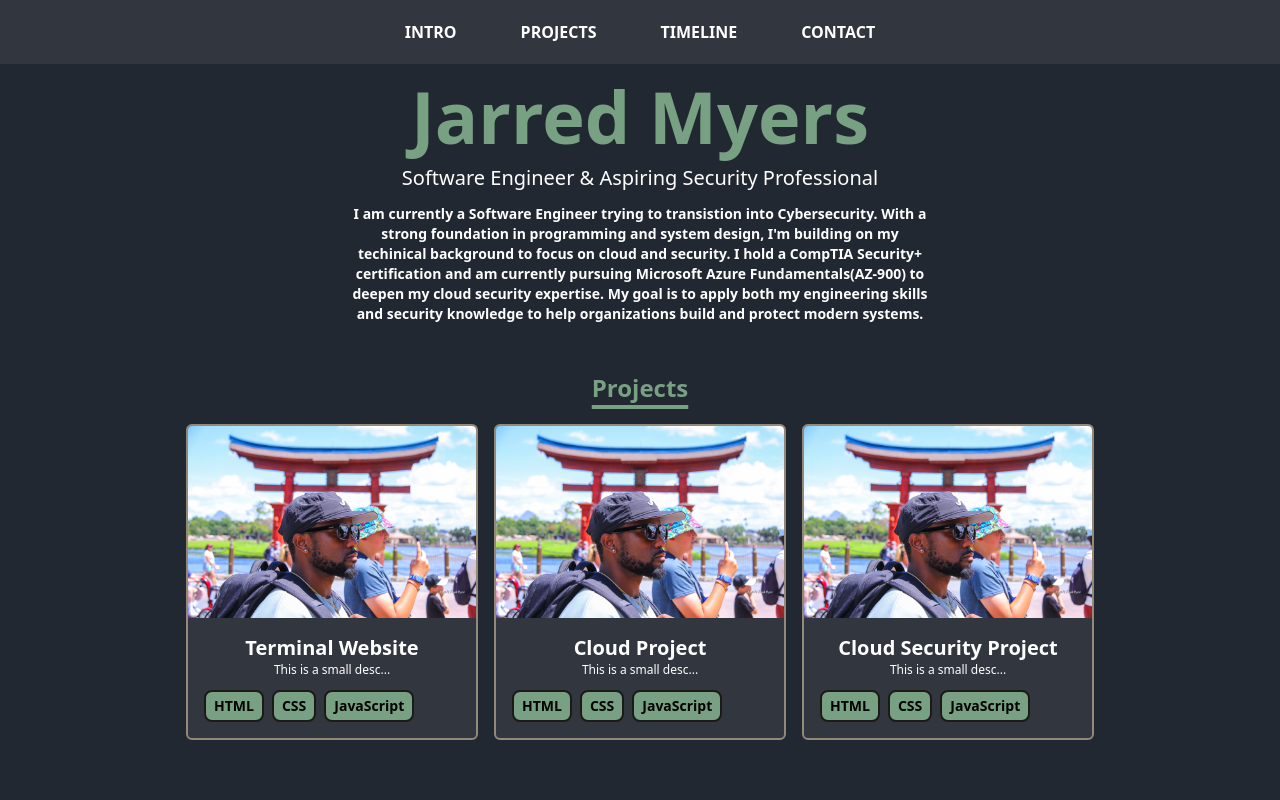
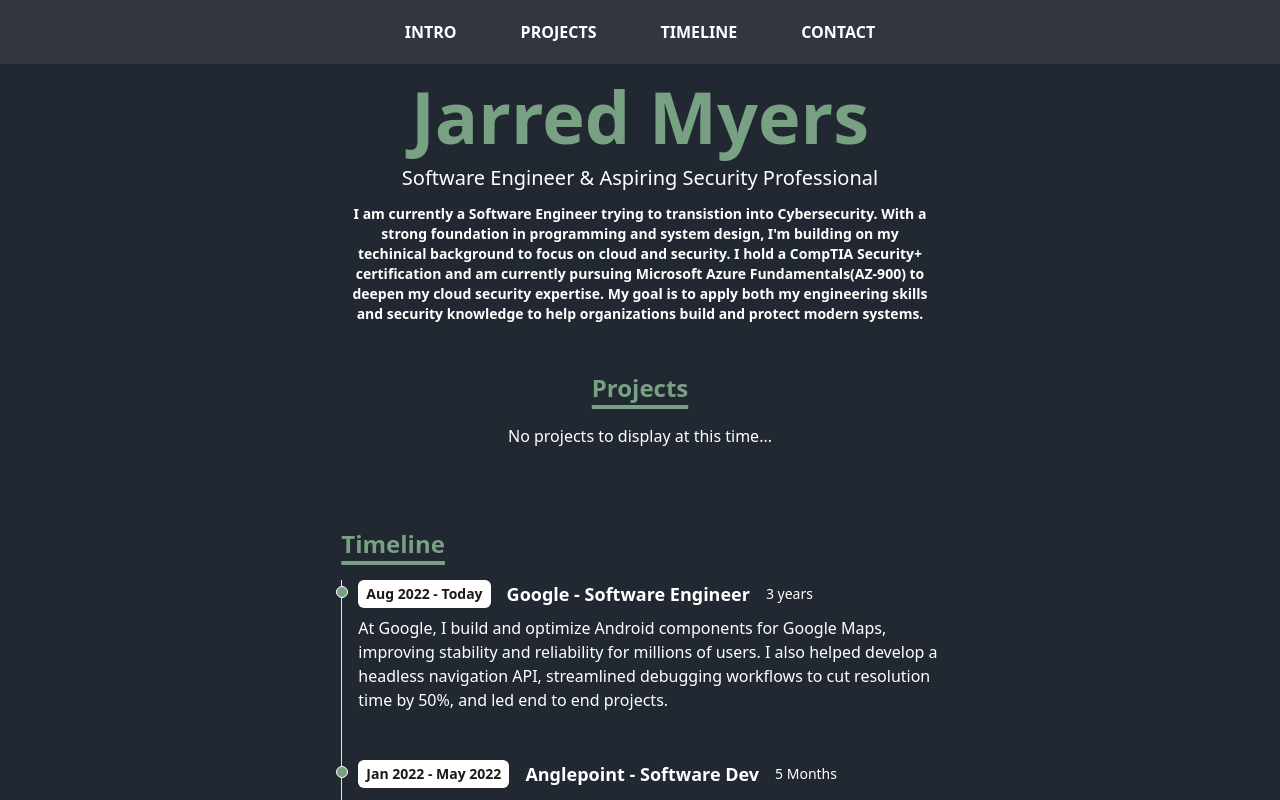
Before and after one commit to Jarredm1999/e-portfolio, a React (Vite) app: page / in a window 1280 px wide. Shown: the top 800 px of the page. Built offline with nearby package versions, Linux system fonts and the light colour scheme.

Commit message:
Remove smaple projects

```diff
--- a/src/data/portfolio.js
+++ b/src/data/portfolio.js
@@ -1,23 +1,23 @@
 export default [
-  {
-    title: "Terminal Website",
-    imgUrl: "/assets/IMG_0659FB.jpeg",
-    desc: "This is a small desc...",
-    stack: ["HTML", "CSS", "JavaScript"],
-    link: "https://fkcodes.com",
-  },
-  {
-    title: "Cloud Project",
-    imgUrl: "/assets/IMG_0659FB.jpeg",
-    desc: "This is a small desc...",
-    stack: ["HTML", "CSS", "JavaScript"],
-    link: "https://fkcodes.com",
-  },
-  {
-    title: "Cloud Security Project",
-    imgUrl: "/assets/IMG_0659FB.jpeg",
-    desc: "This is a small desc...",
-    stack: ["HTML", "CSS", "JavaScript"],
-    link: "https://fkcodes.com",
-  },
+  // {
+  //   title: "Terminal Website",
+  //   imgUrl: "/assets/IMG_0659FB.jpeg",
+  //   desc: "This is a small desc...",
+  //   stack: ["HTML", "CSS", "JavaScript"],
+  //   link: "https://fkcodes.com",
+  // },
+  // {
+  //   title: "Cloud Project",
+  //   imgUrl: "/assets/IMG_0659FB.jpeg",
+  //   desc: "This is a small desc...",
+  //   stack: ["HTML", "CSS", "JavaScript"],
+  //   link: "https://fkcodes.com",
+  // },
+  // {
+  //   title: "Cloud Security Project",
+  //   imgUrl: "/assets/IMG_0659FB.jpeg",
+  //   desc: "This is a small desc...",
+  //   stack: ["HTML", "CSS", "JavaScript"],
+  //   link: "https://fkcodes.com",
+  // },
 ];
```
